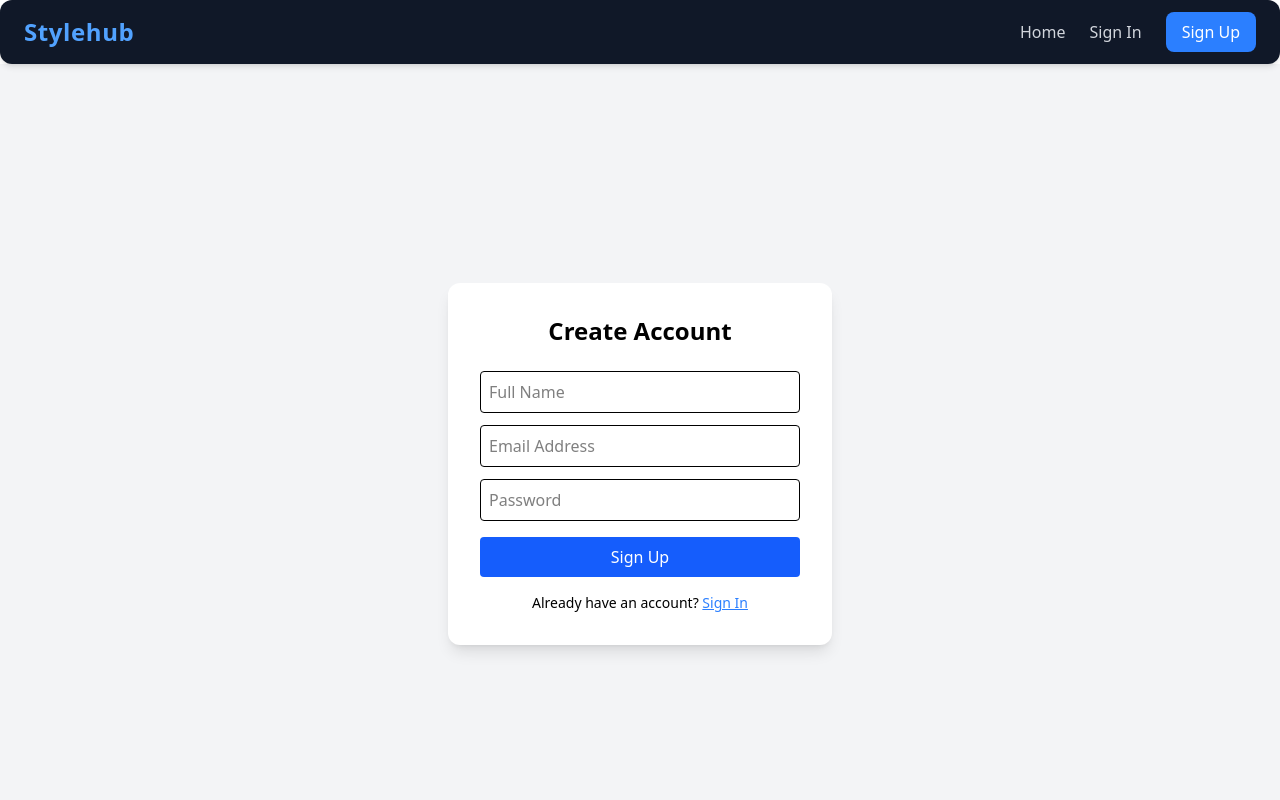
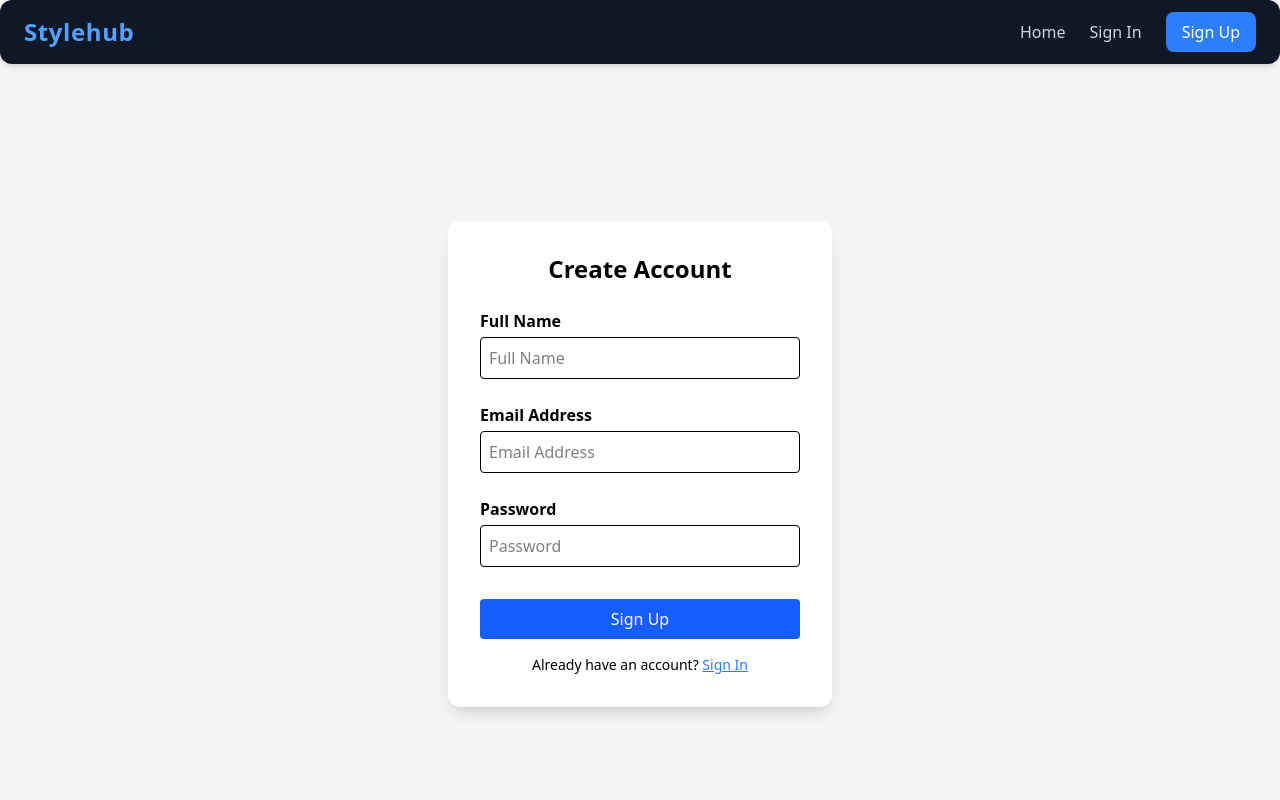
Before and after one commit to amanuel1221/e-commerce, a React (Vite) app: page /signup in a window 1280 px wide. Shown: the top 800 px of the page. Built offline with nearby package versions, Linux system fonts and the light colour scheme; no server answers.

Commit message:
improve accessebility

```diff
--- a/src/components/SignUp.jsx
+++ b/src/components/SignUp.jsx
@@ -53,12 +53,16 @@ const Signup = () => {
       <form
         onSubmit={handleSignup}
         className="bg-white p-8 rounded-xl shadow-lg w-96"
+        aria-labelledby="signup-heading"
       >
-        <h2 className="text-2xl font-bold mb-6 text-center">Create Account</h2>
+        <h2 id="signup-heading" className="text-2xl font-bold mb-6 text-center">Create Account</h2>
 
-        {error && <li className="text-red-600 mb-3 list-none">{error}</li>}
+        {error && <div role="alert" className="text-red-600 mb-3">{error}</div>}
 
+        <div className="mb-3">
+          <label htmlFor="signup-name" className="block mb-1 font-semibold">Full Name</label>
           <input
+            id="signup-name"
             type="text"
             placeholder="Full Name"
             value={fullName}
@@ -66,8 +70,12 @@ const Signup = () => {
             required
             className="w-full p-2 mb-3 border rounded"
           />
+        </div>
 
+        <div className="mb-3">
+          <label htmlFor="signup-email" className="block mb-1 font-semibold">Email Address</label>
           <input
+            id="signup-email"
             type="email"
             placeholder="Email Address"
             value={email}
@@ -75,8 +83,12 @@ const Signup = () => {
             required
             className="w-full p-2 mb-3 border rounded"
           />
+        </div>
 
+        <div className="mb-4">
+          <label htmlFor="signup-password" className="block mb-1 font-semibold">Password</label>
           <input
+            id="signup-password"
             type="password"
             placeholder="Password"
             value={password}
@@ -84,6 +96,7 @@ const Signup = () => {
             required
             className="w-full p-2 mb-4 border rounded"
           />
+        </div>
 
         <button
           type="submit"
```
Lines whose indentation alone changed are shown as unchanged.
